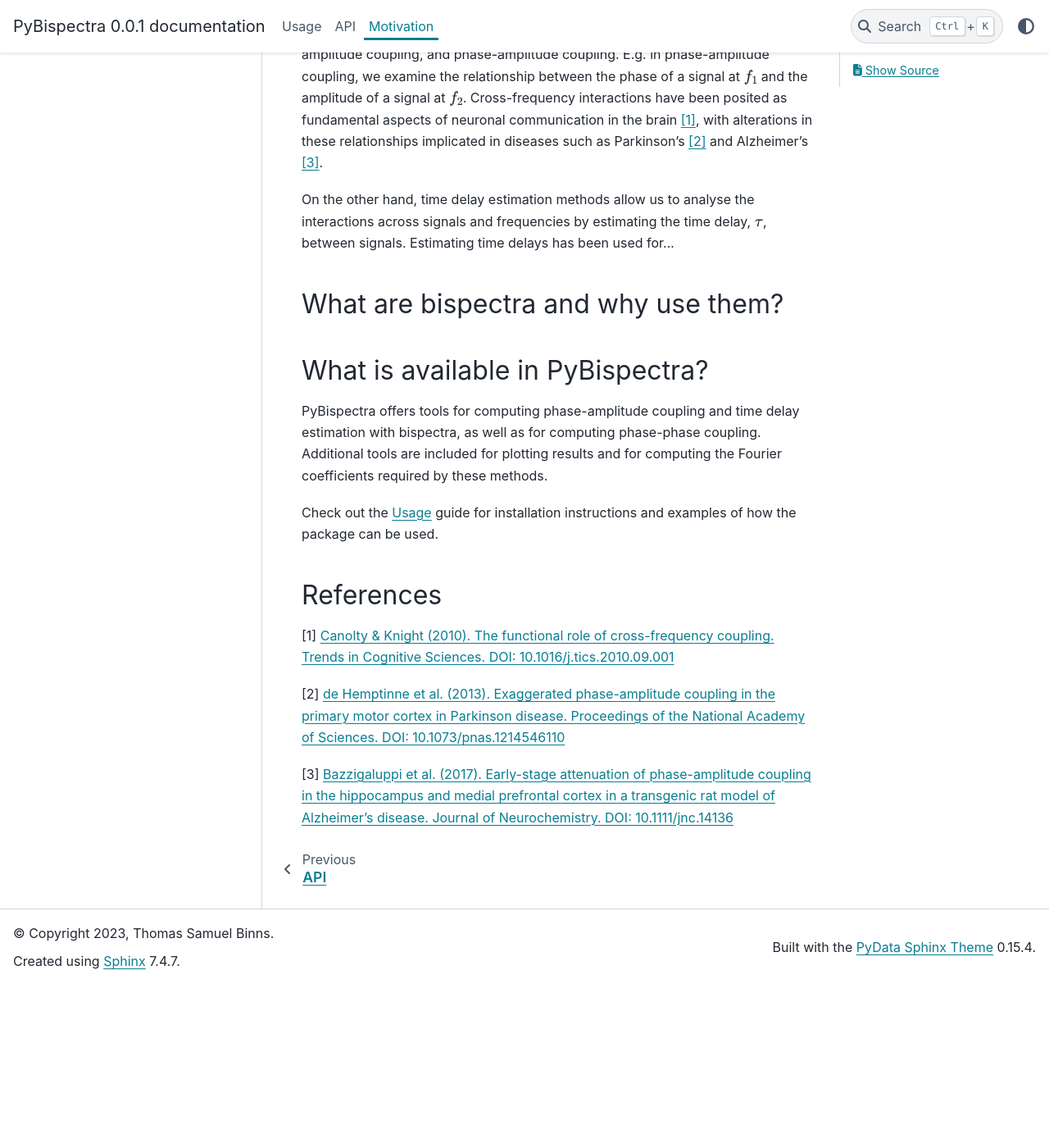
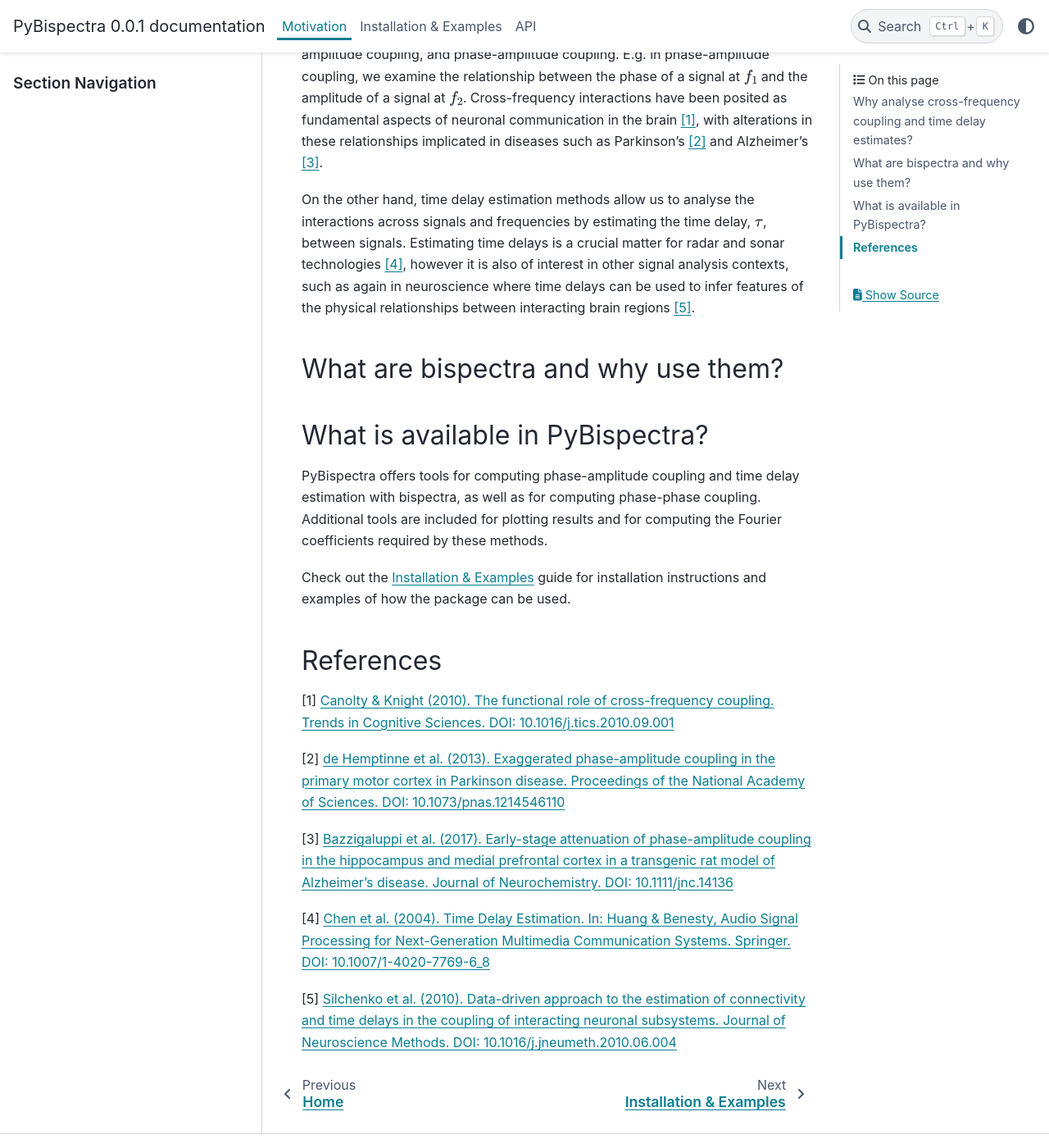
Before and after one commit to braindatalab/PyBispectra, a Sphinx documentation site: the page built from docs/source/motivation.rst, in a window 1280 px wide and 1400 px high, scrolled down 424 px. Shown: the whole window at 82% size. Built offline with Sphinx 7.4.7 and the PyData theme 0.15.4, drawn with Linux system fonts in a browser that asks for light colours; before the commit the page ends 1626 px from its top, so only the background shows below that.

Commit message:
update docs

```diff
--- a/docs/source/index.rst
+++ b/docs/source/index.rst
@@ -26,8 +26,9 @@
 
 .. toctree::
    :maxdepth: 3
+   :titlesonly:
    :caption: Contents:
 
+   motivation
    usage
    api
-   motivation
--- a/docs/source/motivation.rst
+++ b/docs/source/motivation.rst
@@ -15,11 +15,15 @@
 Cross-frequency interactions have been posited as fundamental aspects of
 neuronal communication in the brain :ref:`[1] <Canolty2010>`, with alterations
 in these relationships implicated in diseases such as Parkinson's
-:ref:`[2] <deHemptinne2013>` and Alzheimer's :ref:`[3] <Canolty2010>`.
+:ref:`[2] <deHemptinne2013>` and Alzheimer's :ref:`[3] <Bazzigaluppi2017>`.
 
 On the other hand, time delay estimation methods allow us to analyse the
 interactions across signals and frequencies by estimating the time delay,
-:math:`\tau`, between signals. Estimating time delays has been used for...
+:math:`\tau`, between signals. Estimating time delays is a crucial matter for
+radar and sonar technologies :ref:`[4] <Chen2004>`, however it is also of
+interest in other signal analysis contexts, such as again in neuroscience
+where time delays can be used to infer features of the physical relationships
+between interacting brain regions :ref:`[5] <Silchenko2010>`.
 
 
 What are bispectra and why use them?
@@ -35,7 +39,7 @@
 Additional tools are included for plotting results and for computing the
 Fourier coefficients required by these methods.
 
-Check out the :doc:`usage` guide for installation instructions and examples of
+Check out the :doc:`Installation & Examples <usage>` guide for installation instructions and examples of
 how the package can be used.
 
 
@@ -52,3 +56,11 @@
 .. _Bazzigaluppi2017:
 
 [3] `Bazzigaluppi et al. (2017). Early-stage attenuation of phase-amplitude coupling in the hippocampus and medial prefrontal cortex in a transgenic rat model of Alzheimer's disease. Journal of Neurochemistry. DOI: 10.1111/jnc.14136 <https://doi.org/10.1111/jnc.14136>`_
+
+.. _Chen2004:
+
+[4] `Chen et al. (2004). Time Delay Estimation. In: Huang & Benesty, Audio Signal Processing for Next-Generation Multimedia Communication Systems. Springer. DOI: 10.1007/1-4020-7769-6_8 <https://doi.org/10.1007/1-4020-7769-6_8>`_
+
+.. _Silchenko2010:
+
+[5] `Silchenko et al. (2010). Data-driven approach to the estimation of connectivity and time delays in the coupling of interacting neuronal subsystems. Journal of Neuroscience Methods. DOI: 10.1016/j.jneumeth.2010.06.004 <https://doi.org/10.1016/j.jneumeth.2010.06.004>`_
--- a/docs/source/usage.rst
+++ b/docs/source/usage.rst
@@ -1,5 +1,5 @@
-Usage
-=====
+Installation & Examples
+=======================
 
 Installation & requirements
 ---------------------------
```
Also changed, not shown: 1 other file.
